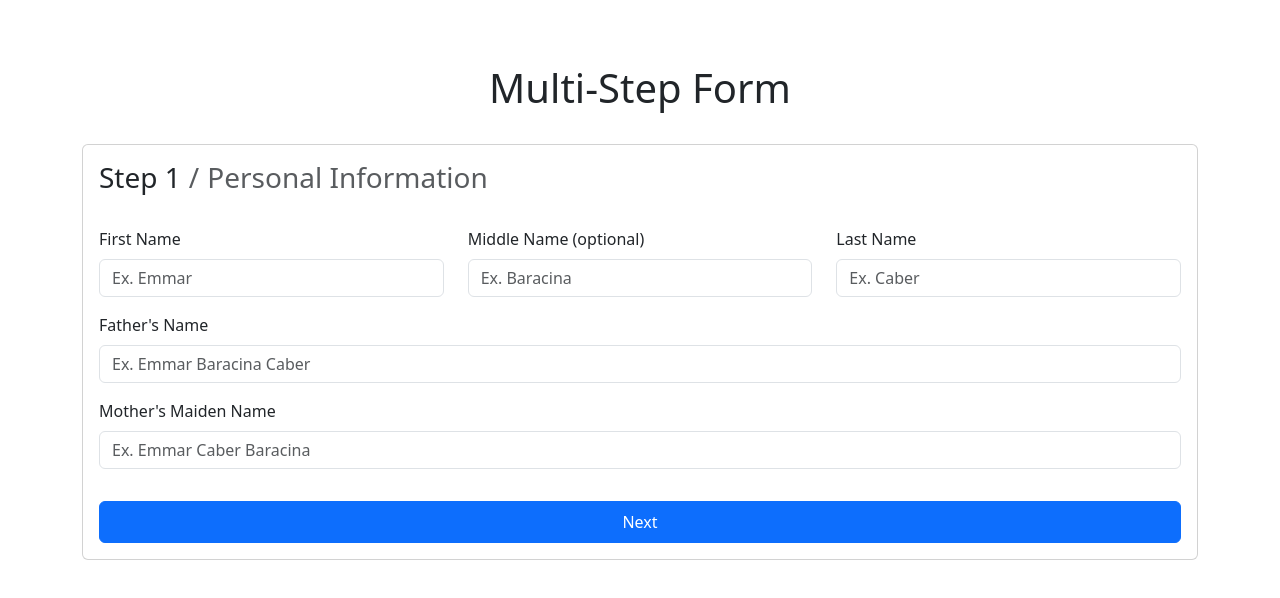
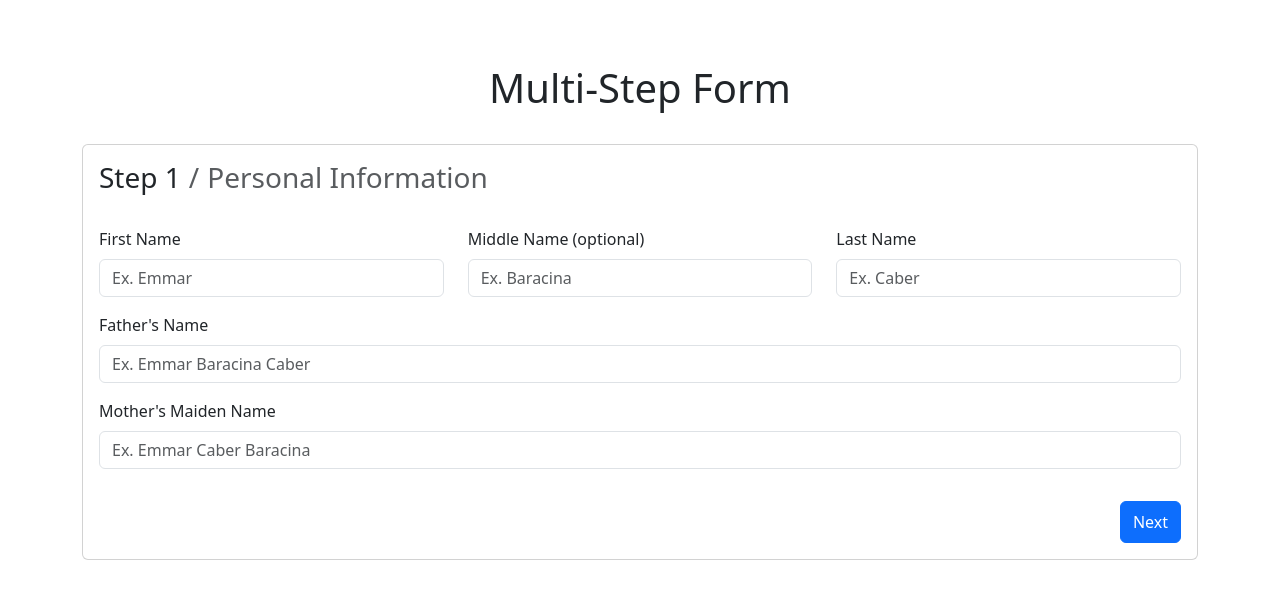
Before and after one commit to emmarcaber/WebDev-MultiStepForm, a React (Vite) app: page / in a window 1280 px wide. Shown: the top 598 px of the page. Built offline with nearby package versions, Linux system fonts and the light colour scheme.

Commit message:
feat: make the next step of page 1 smaller

```diff
--- a/src/App.jsx
+++ b/src/App.jsx
@@ -268,12 +268,16 @@ function App() {
               />
             </div>
 
+            <div className="d-flex justify-content-end">
+              <div>
                 <button
                   className="btn btn-primary mt-3 py-2"
                   onClick={page1NextStep}
                 >
                   Next
                 </button>
+              </div>
+            </div>
           </div>
         </div>
       );
```
Lines whose indentation alone changed are shown as unchanged.
